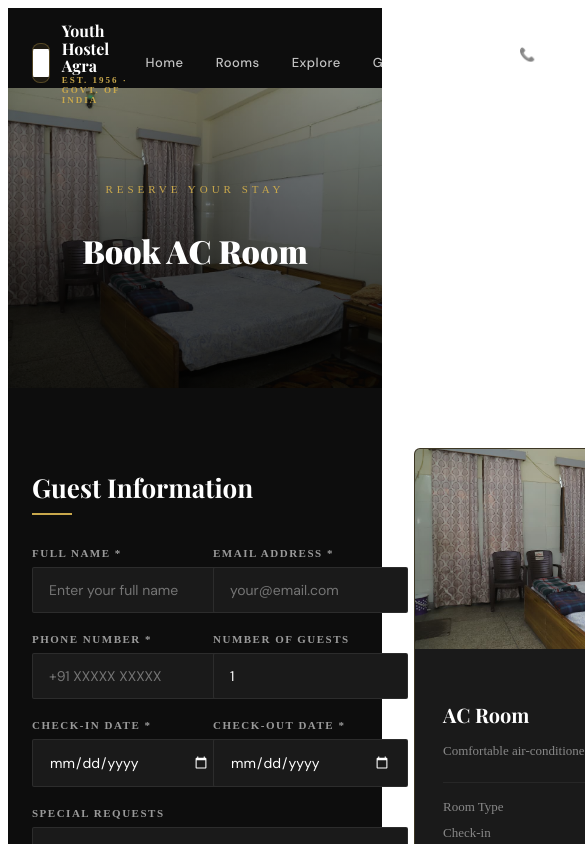
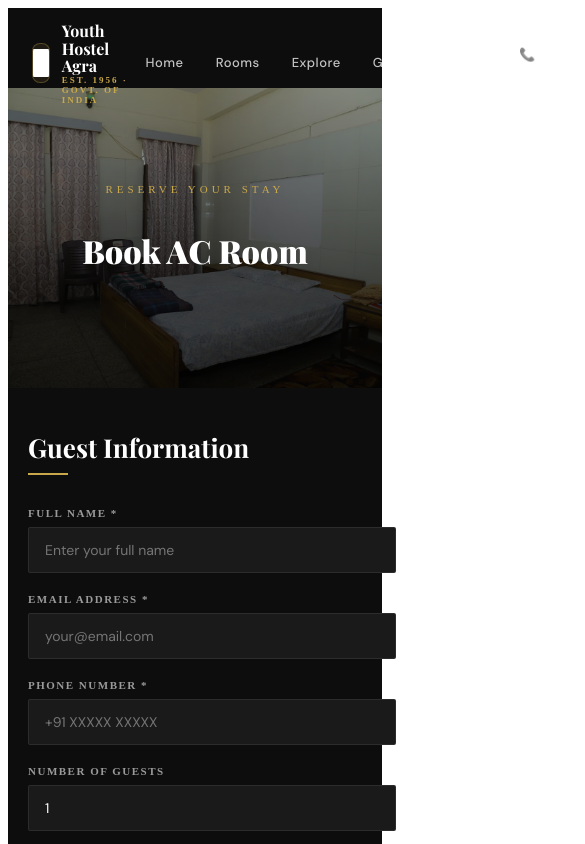
Before and after one commit to rayaansh1/youth-hostel-booking-system, a React (Create React App) app in the folder client/: page /book/ac in a window 390 px wide. Shown: the top 844 px of the page, 585 px wide, since content can reach past the window. Built offline with nearby package versions, Linux system fonts and the light colour scheme; a web font is replaced by a local one.

Commit message:
final mobile responsive booking page

```diff
--- a/client/src/pages/BookingPage.jsx
+++ b/client/src/pages/BookingPage.jsx
@@ -94,14 +94,14 @@ const BookingPage = () => {
         </div>
       </div>
 
-      <div style={{ maxWidth: 1100, margin: '0 auto', padding: '60px 24px', display: 'grid', gridTemplateColumns: '1fr 380px', gap: 40 }}>
+<div className="booking-grid" style={{ maxWidth: 1100, margin: '0 auto', padding: '60px 24px', display: 'grid', gridTemplateColumns: 'minmax(0,1fr) 380px', gap: 40 }}>
 
         {/* Booking Form */}
         <div>
           <h2 style={{ fontFamily: 'Playfair Display, serif', fontSize: 26, fontWeight: 700, color: '#FFF', marginBottom: 8 }}>Guest Information</h2>
           <div style={{ width: 40, height: 2, background: '#C9A84C', marginBottom: 32 }} />
           <form onSubmit={handleSubmit}>
-            <div style={{ display: 'grid', gridTemplateColumns: '1fr 1fr', gap: 20, marginBottom: 20 }}>
+            <div className="form-grid" style={{ display: 'grid', gridTemplateColumns: '1fr 1fr', gap: 20, marginBottom: 20 }}>
               {[
                 { label: 'Full Name *', key: 'guestName', type: 'text', placeholder: 'Enter your full name' },
                 { label: 'Email Address *', key: 'guestEmail', type: 'email', placeholder: 'your@email.com' },
@@ -190,7 +190,25 @@ const BookingPage = () => {
         </div>
       </div>
 
-      <style>{`@media(max-width:900px){.booking-grid{grid-template-columns:1fr!important;}}`}</style>
+        <style>{`
+@media (max-width:900px){
+  .booking-grid{
+    grid-template-columns:1fr !important;
+  }
+}
+
+@media (max-width:700px){
+  .form-grid{
+    grid-template-columns:1fr !important;
+  }
+}
+
+@media (max-width:600px){
+  .booking-grid{
+    padding:20px !important;
+  }
+}
+`}</style>
     </div>
   );
 };
```
